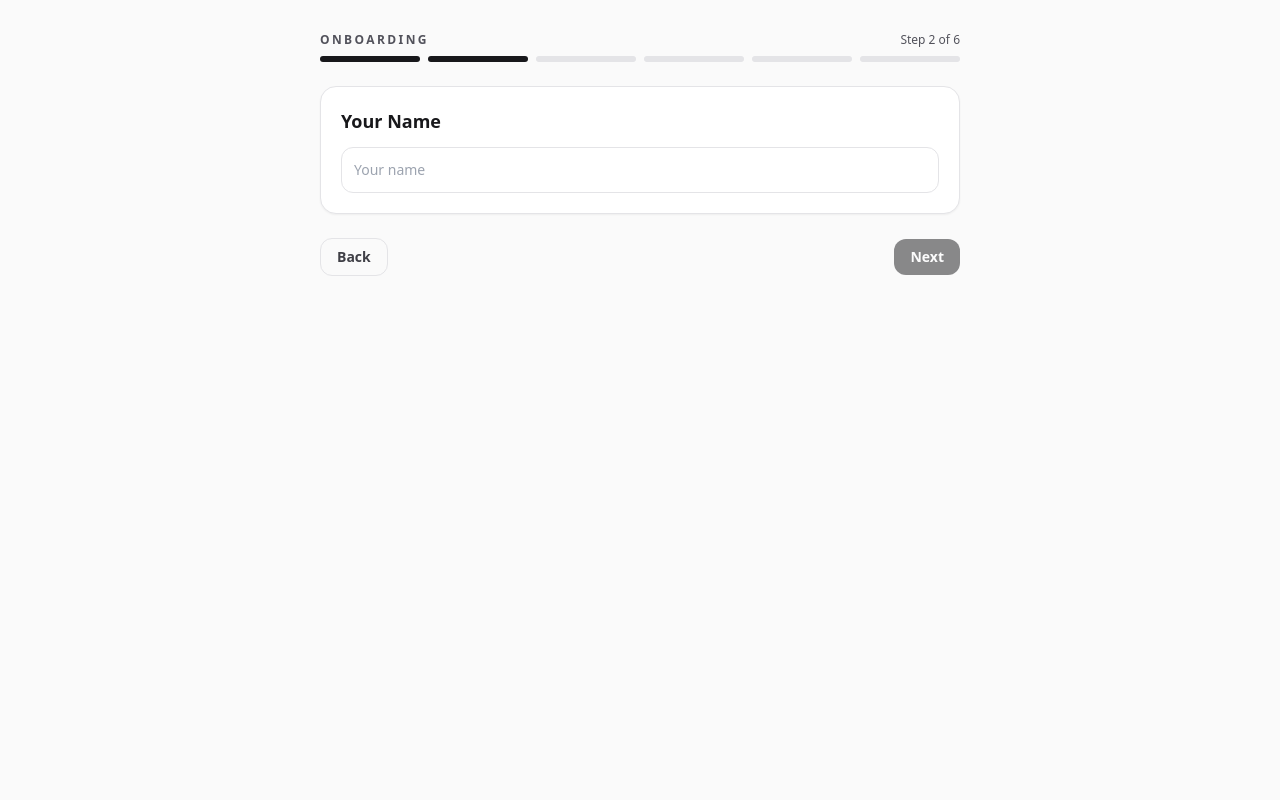
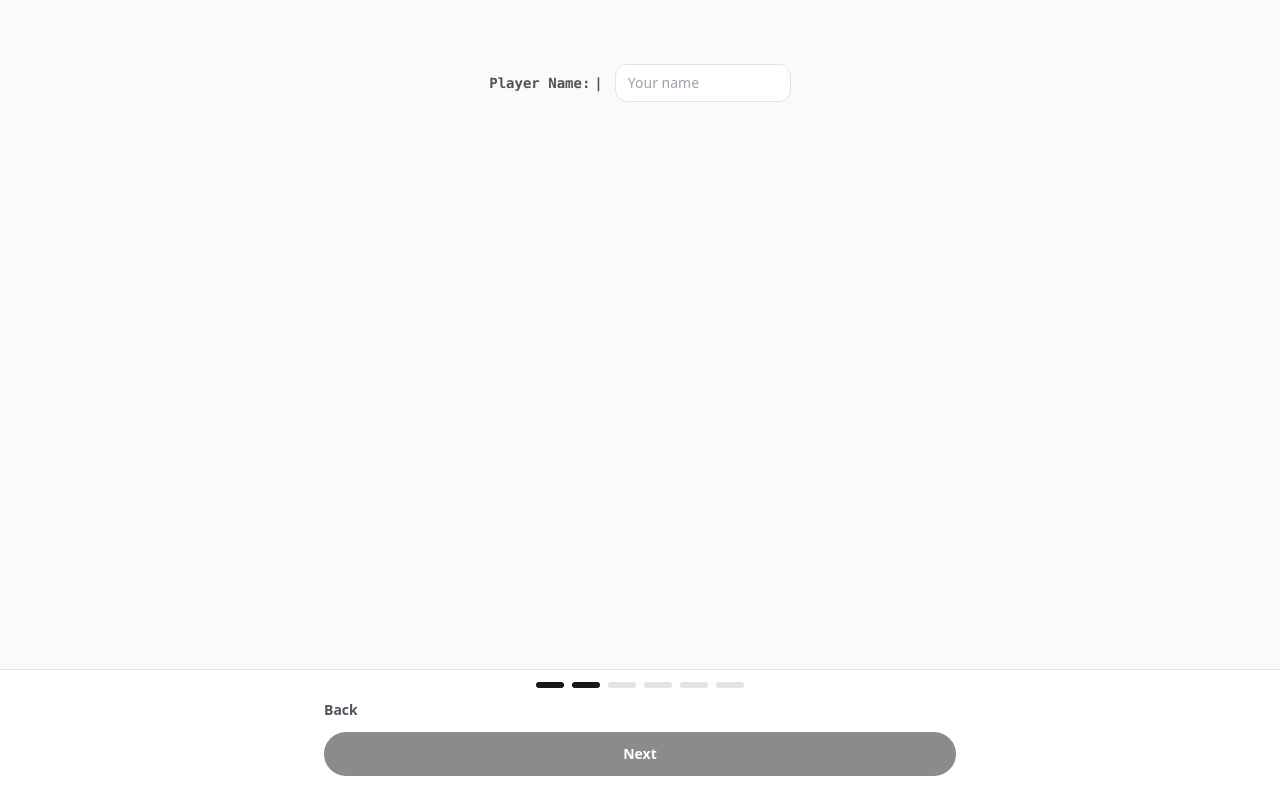
Before and after one commit to RajCommand/Lvl-Up, a React (Vite) app: page / in a window 1280 px wide. Both pictures are taken after a click on the button "Next". Built offline with nearby package versions, Linux system fonts and the light colour scheme.

Commit message:
Update existing files and add new ones

```diff
--- a/src/Onboarding.jsx
+++ b/src/Onboarding.jsx
@@ -1,4 +1,4 @@
-import React, { useMemo, useState } from "react";
+import React, { useEffect, useMemo, useRef, useState } from "react";
 import { CATEGORY_OPTIONS, TASK_TEMPLATES } from "./onboarding/taskTemplates.js";
 
 function cx(...parts) {
@@ -18,6 +18,12 @@ export default function Onboarding({ onComplete }) {
   const [selectedCategories, setSelectedCategories] = useState(() => new Set());
   const [selectedTasks, setSelectedTasks] = useState(() => new Set());
   const [taskConfig, setTaskConfig] = useState({});
+  const [transitionKey, setTransitionKey] = useState(0);
+  const [typedLabel, setTypedLabel] = useState("");
+  const [openCategories, setOpenCategories] = useState(() => new Set());
+
+  const nameInputRef = useRef(null);
+  const dobInputRef = useRef(null);
 
   const stepsTotal = 6;
   const isDark = typeof window !== "undefined" && window.matchMedia
@@ -45,6 +51,34 @@ export default function Onboarding({ onComplete }) {
     return true;
   }, [step, playerName, dob, selectedCategories, selectedTaskList]);
 
+  useEffect(() => {
+    setTransitionKey((v) => v + 1);
+  }, [step]);
+
+  useEffect(() => {
+    if (step !== 2) return;
+    const fullText = "Player Name:";
+    let i = 0;
+    setTypedLabel("");
+    const timer = setInterval(() => {
+      i += 1;
+      setTypedLabel(fullText.slice(0, i));
+      if (i >= fullText.length) clearInterval(timer);
+    }, 45);
+    return () => clearInterval(timer);
+  }, [step]);
+
+  useEffect(() => {
+    if (step === 2) nameInputRef.current?.focus();
+    if (step === 3) dobInputRef.current?.focus();
+  }, [step]);
+
+  useEffect(() => {
+    if (step === 5) {
+      setOpenCategories(new Set(selectedCategories));
+    }
+  }, [step, selectedCategories]);
+
   function toggleCategory(id) {
     setSelectedCategories((prev) => {
       const next = new Set(prev);
@@ -56,6 +90,15 @@ export default function Onboarding({ onComplete }) {
 
   function toggleTask(id) {
     setSelectedTasks((prev) => {
+      const next = new Set(prev);
+      if (next.has(id)) next.delete(id);
+      else next.add(id);
+      return next;
+    });
+  }
+
+  function toggleCategoryOpen(id) {
+    setOpenCategories((prev) => {
       const next = new Set(prev);
       if (next.has(id)) next.delete(id);
       else next.add(id);
@@ -104,74 +147,99 @@ export default function Onboarding({ onComplete }) {
     if (step > 1) setStep((s) => s - 1);
   }
 
+  const contentAlignment = step <= 4 ? "items-center justify-center" : "items-start justify-center";
+
   return (
     <div className={cx("min-h-screen", isDark ? "bg-zinc-950 text-zinc-50" : "bg-zinc-50 text-zinc-900")}>
-      <div className="mx-auto flex min-h-screen max-w-2xl flex-col px-4 py-8">
-        <div className="flex items-center justify-between">
-          <div className={cx("text-xs font-semibold uppercase tracking-[0.2em]", isDark ? "text-zinc-400" : "text-zinc-600")}>
-            Onboarding
+      <style>{`
+        @keyframes stepIn {
+          0% { opacity: 0; transform: translateY(12px); }
+          100% { opacity: 1; transform: translateY(0); }
+        }
+        @keyframes brandIn {
+          0% { opacity: 0; transform: translateY(8px); }
+          100% { opacity: 1; transform: translateY(0); }
+        }
+        @keyframes ctaIn {
+          0% { opacity: 0; transform: translateY(10px) scale(0.98); }
+          100% { opacity: 1; transform: translateY(0) scale(1); }
+        }
+        @keyframes caretBlink {
+          0%, 49% { opacity: 1; }
+          50%, 100% { opacity: 0; }
+        }
+        .animate-step-in { animation: stepIn 320ms ease both; }
+        .animate-brand { animation: brandIn 520ms ease both; }
+        .animate-subtitle { animation: brandIn 520ms ease 120ms both; }
+        .animate-cta { animation: ctaIn 420ms ease 260ms both; }
+        .caret { animation: caretBlink 900ms step-end infinite; }
+      `}</style>
+
+      <div className="mx-auto flex min-h-screen max-w-2xl flex-col px-5 pb-28">
+        <div className="flex-1 overflow-y-auto">
+          <div
+            className={cx("min-h-full flex", contentAlignment)}
+            style={step <= 4 ? { paddingTop: "8vh" } : undefined}
+          >
+            <div key={transitionKey} className="w-full animate-step-in">
+              {step === 1 ? (
+                <div className="text-center">
+                  <div
+                    className={cx(
+                      "text-6xl sm:text-7xl font-black tracking-tight",
+                      isDark ? "text-zinc-50" : "text-zinc-900"
+                    )}
+                    style={{ textShadow: isDark ? "0 0 22px rgba(255,255,255,0.12)" : "0 0 18px rgba(0,0,0,0.08)" }}
+                  >
+                    <span className="animate-brand">Level Up.</span>
                   </div>
-          <div className={cx("text-xs", isDark ? "text-zinc-400" : "text-zinc-600")}>
-            Step {step} of {stepsTotal}
-          </div>
-        </div>
-
-        <div className="mt-2 flex gap-2">
-          {Array.from({ length: stepsTotal }).map((_, idx) => (
-            <div
-              key={idx}
-              className={cx(
-                "h-1.5 flex-1 rounded-full",
-                idx + 1 <= step ? (isDark ? "bg-zinc-100" : "bg-zinc-900") : isDark ? "bg-zinc-800" : "bg-zinc-200"
-              )}
-            />
-          ))}
-        </div>
-
-        <div className={cx("mt-6 rounded-2xl border p-5 shadow-sm", isDark ? "border-zinc-800 bg-zinc-900" : "border-zinc-200 bg-white")}>
-          {step === 1 ? (
-            <div className="space-y-3">
-              <div className="text-2xl font-black">Welcome to Level Up</div>
-              <div className={cx("text-sm", isDark ? "text-zinc-300" : "text-zinc-600")}>
-                Turn habits into quests. Progress by leveling up.
+                  <div className={cx("mt-3 text-sm", isDark ? "text-zinc-300" : "text-zinc-600")}>
+                    <span className="animate-subtitle">Turn habits into quests. Progress by leveling up.</span>
                   </div>
                 </div>
               ) : null}
 
               {step === 2 ? (
-            <div className="space-y-3">
-              <div className="text-lg font-extrabold">Your Name</div>
+                <div className="text-center">
+                  <div className="flex flex-wrap items-center justify-center gap-3">
+                    <div className={cx("text-sm font-semibold", isDark ? "text-zinc-300" : "text-zinc-600")}>
+                      <span className="font-mono">{typedLabel}</span>
+                      <span className="caret ml-1 font-mono">|</span>
+                    </div>
                     <input
+                      ref={nameInputRef}
                       value={playerName}
                       onChange={(e) => setPlayerName(e.target.value)}
                       className={cx(
-                  "mt-1 w-full rounded-xl border p-3 text-sm",
-                  isDark ? "border-zinc-800 bg-zinc-950/10" : "border-zinc-200 bg-white"
+                        "w-44 rounded-xl border px-3 py-2 text-sm",
+                        isDark ? "border-zinc-800 bg-zinc-950/20" : "border-zinc-200 bg-white"
                       )}
                       placeholder="Your name"
                     />
                   </div>
+                </div>
               ) : null}
 
               {step === 3 ? (
-            <div className="space-y-3">
+                <div className="text-center space-y-3">
                   <div className="text-lg font-extrabold">Date of Birth</div>
                   <input
+                    ref={dobInputRef}
                     type="date"
                     value={dob}
                     onChange={(e) => setDob(e.target.value)}
                     className={cx(
-                  "mt-1 w-full rounded-xl border p-3 text-sm",
-                  isDark ? "border-zinc-800 bg-zinc-950/10" : "border-zinc-200 bg-white"
+                      "mx-auto w-full max-w-sm rounded-2xl border px-4 py-3 text-sm",
+                      isDark ? "border-zinc-800 bg-zinc-950/20" : "border-zinc-200 bg-white"
                     )}
                   />
                 </div>
               ) : null}
 
               {step === 4 ? (
-            <div className="space-y-4">
+                <div className="text-center space-y-6">
                   <div className="text-lg font-extrabold">Choose Categories</div>
-              <div className="grid grid-cols-1 gap-3 sm:grid-cols-2">
+                  <div className="grid grid-cols-2 gap-4">
                     {CATEGORY_OPTIONS.map((cat) => {
                       const active = selectedCategories.has(cat.id);
                       return (
@@ -179,7 +247,7 @@ export default function Onboarding({ onComplete }) {
                           key={cat.id}
                           onClick={() => toggleCategory(cat.id)}
                           className={cx(
-                        "rounded-2xl border p-4 text-left transition",
+                            "relative rounded-2xl border p-4 text-left transition",
                             active
                               ? isDark
                                 ? "border-zinc-100 bg-zinc-900 text-zinc-50"
@@ -190,8 +258,21 @@ export default function Onboarding({ onComplete }) {
                           )}
                         >
                           <div className="text-sm font-extrabold">{cat.label}</div>
-                      <div className={cx("mt-1 text-xs", active ? "text-zinc-200" : isDark ? "text-zinc-400" : "text-zinc-600")}>
-                        Tap to toggle
+                          <div
+                            className={cx(
+                              "absolute right-3 top-3 flex h-5 w-5 items-center justify-center rounded-full border",
+                              active
+                                ? isDark
+                                  ? "border-zinc-100"
+                                  : "border-white"
+                                : isDark
+                                ? "border-zinc-700"
+                                : "border-zinc-200"
+                            )}
+                          >
+                            {active ? (
+                              <div className={cx("h-2.5 w-2.5 rounded-full", isDark ? "bg-zinc-100" : "bg-white")} />
+                            ) : null}
                           </div>
                         </button>
                       );
@@ -202,27 +283,46 @@ export default function Onboarding({ onComplete }) {
 
               {step === 5 ? (
                 <div className="space-y-4">
-              <div className="text-lg font-extrabold">Choose Starter Tasks</div>
+                  <div className="sticky top-0 z-10 -mx-5 px-5 pb-2 pt-1" style={{ background: isDark ? "rgba(9,9,11,0.8)" : "rgba(248,250,252,0.9)", backdropFilter: "blur(10px)" }}>
+                    <div className="text-center text-lg font-extrabold">Choose Starter Tasks</div>
+                  </div>
                   {Array.from(selectedCategories).map((catId) => {
                     const templates = TASK_TEMPLATES[catId] || [];
+                    const open = openCategories.has(catId);
                     return (
-                  <div key={catId} className="space-y-3">
-                    <div className={cx("text-xs font-bold uppercase tracking-[0.2em]", isDark ? "text-zinc-400" : "text-zinc-600")}>
-                      {CATEGORY_OPTIONS.find((c) => c.id === catId)?.label || catId}
-                    </div>
-                    <div className="space-y-2">
+                      <div key={catId} className={cx("rounded-2xl border", isDark ? "border-zinc-800" : "border-zinc-200")}>
+                        <button
+                          type="button"
+                          onClick={() => toggleCategoryOpen(catId)}
+                          className={cx(
+                            "flex w-full items-center justify-between px-4 py-3 text-left",
+                            isDark ? "text-zinc-100" : "text-zinc-900"
+                          )}
+                        >
+                          <div className="text-sm font-extrabold">{CATEGORY_OPTIONS.find((c) => c.id === catId)?.label || catId}</div>
+                          <span className={cx("text-xs transition", open ? "rotate-90" : "")}>{">"}</span>
+                        </button>
+                        {open ? (
+                          <div className="space-y-1 px-4 pb-3">
                             {templates.map((t) => (
-                        <label key={t.id} className={cx("flex items-center justify-between rounded-xl border px-3 py-2", isDark ? "border-zinc-800" : "border-zinc-200")}>
+                              <label
+                                key={t.id}
+                                className={cx(
+                                  "flex items-center justify-between rounded-xl px-2 py-2",
+                                  isDark ? "hover:bg-zinc-900/40" : "hover:bg-zinc-100"
+                                )}
+                              >
                                 <span className="text-sm font-semibold">{t.name}</span>
                                 <input
                                   type="checkbox"
                                   checked={selectedTasks.has(t.id)}
                                   onChange={() => toggleTask(t.id)}
-                            className="h-4 w-4"
+                                  className={cx("h-4 w-4", isDark ? "accent-zinc-100" : "accent-zinc-900")}
                                 />
                               </label>
                             ))}
                           </div>
+                        ) : null}
                       </div>
                     );
                   })}
@@ -231,23 +331,47 @@ export default function Onboarding({ onComplete }) {
 
               {step === 6 ? (
                 <div className="space-y-4">
-              <div className="text-lg font-extrabold">Configure Targets</div>
+                  <div className="text-center text-lg font-extrabold">Configure Targets</div>
+                  <div className="space-y-3">
                     {selectedTaskList.map((t) => {
                       const cfg = taskConfig[t.id] || {};
+                      const currentValue = cfg.currentTargetValue ?? t.current;
+                      const sValue = cfg.sTargetValue ?? t.s;
                       return (
-                  <div key={t.id} className={cx("rounded-2xl border p-4", isDark ? "border-zinc-800" : "border-zinc-200")}>
+                        <div
+                          key={t.id}
+                          className={cx(
+                            "rounded-2xl border p-4",
+                            isDark ? "border-zinc-800 bg-zinc-950/20" : "border-zinc-200 bg-white"
+                          )}
+                        >
+                          <div className="flex items-center justify-between">
+                            <div>
                               <div className="text-sm font-extrabold">{t.name}</div>
-                    <div className={cx("mt-1 text-xs", isDark ? "text-zinc-400" : "text-zinc-600")}>
-                      Unit: {unitLabel(t.unitType)}
+                              <div className={cx("text-xs", isDark ? "text-zinc-400" : "text-zinc-600")}>Unit: {unitLabel(t.unitType)}</div>
                             </div>
-                    <div className="mt-3 grid grid-cols-1 gap-3 sm:grid-cols-2">
+                            <button
+                              type="button"
+                              onClick={() => {
+                                updateTaskConfig(t.id, "currentTargetValue", t.current);
+                                updateTaskConfig(t.id, "sTargetValue", t.s);
+                              }}
+                              className={cx(
+                                "rounded-full border px-3 py-1 text-[11px] font-semibold",
+                                isDark ? "border-zinc-700 text-zinc-200" : "border-zinc-200 text-zinc-700"
+                              )}
+                            >
+                              Default
+                            </button>
+                          </div>
+                          <div className="mt-3 grid grid-cols-2 gap-3">
                             <label className="text-xs font-semibold">
-                        Current target
+                              Current
                               <input
                                 type="number"
                                 min="1"
                                 step={t.unitType === "distance" ? "0.1" : "1"}
-                          value={cfg.currentTargetValue ?? t.current}
+                                value={currentValue}
                                 onChange={(e) => updateTaskConfig(t.id, "currentTargetValue", e.target.value)}
                                 className={cx(
                                   "mt-1 w-full rounded-xl border p-2 text-sm",
@@ -256,12 +380,12 @@ export default function Onboarding({ onComplete }) {
                               />
                             </label>
                             <label className="text-xs font-semibold">
-                        S target
+                              S Target
                               <input
                                 type="number"
                                 min="1"
                                 step={t.unitType === "distance" ? "0.1" : "1"}
-                          value={cfg.sTargetValue ?? t.s}
+                                value={sValue}
                                 onChange={(e) => updateTaskConfig(t.id, "sTargetValue", e.target.value)}
                                 className={cx(
                                   "mt-1 w-full rounded-xl border p-2 text-sm",
@@ -274,31 +398,64 @@ export default function Onboarding({ onComplete }) {
                       );
                     })}
                   </div>
+                </div>
               ) : null}
             </div>
+          </div>
+        </div>
+      </div>
 
-        <div className="mt-6 flex items-center justify-between gap-3">
+      <div
+        className={cx(
+          "fixed bottom-0 left-0 right-0 border-t",
+          isDark ? "border-zinc-800 bg-zinc-950/90" : "border-zinc-200 bg-white/90"
+        )}
+        style={{ paddingBottom: "calc(12px + env(safe-area-inset-bottom))" }}
+      >
+        <div className="mx-auto flex max-w-2xl flex-col gap-3 px-5 py-3">
+          <div className="flex items-center justify-center gap-2">
+            {Array.from({ length: stepsTotal }).map((_, idx) => {
+              const active = idx + 1 <= step;
+              return (
+                <div
+                  key={idx}
+                  className={cx(
+                    "h-1.5 w-7 rounded-full transition",
+                    active
+                      ? isDark
+                        ? "bg-zinc-100"
+                        : "bg-zinc-900"
+                      : isDark
+                      ? "bg-zinc-800"
+                      : "bg-zinc-200"
+                  )}
+                />
+              );
+            })}
+          </div>
+          {step > 1 ? (
             <button
               type="button"
               onClick={handleBack}
-            disabled={step === 1}
               className={cx(
-              "rounded-xl border px-4 py-2 text-sm font-semibold",
-              isDark ? "border-zinc-700 text-zinc-200 disabled:opacity-50" : "border-zinc-200 text-zinc-700 disabled:opacity-50"
+                "self-start text-sm font-semibold",
+                isDark ? "text-zinc-300" : "text-zinc-600"
               )}
             >
               Back
             </button>
+          ) : null}
           <button
             type="button"
             onClick={handleNext}
             disabled={!canProceed}
             className={cx(
-              "rounded-xl px-4 py-2 text-sm font-semibold",
-              isDark ? "bg-zinc-100 text-zinc-900 disabled:opacity-50" : "bg-zinc-900 text-white disabled:opacity-50"
+              "w-full rounded-full px-5 py-3 text-sm font-semibold transition",
+              isDark ? "bg-zinc-100 text-zinc-900 disabled:opacity-50" : "bg-zinc-900 text-white disabled:opacity-50",
+              step === 1 ? "animate-cta" : ""
             )}
           >
-            {step === stepsTotal ? "Start" : "Next"}
+            {step === stepsTotal ? "Finish" : "Next"}
           </button>
         </div>
       </div>
```
Lines whose indentation alone changed are shown as unchanged.
